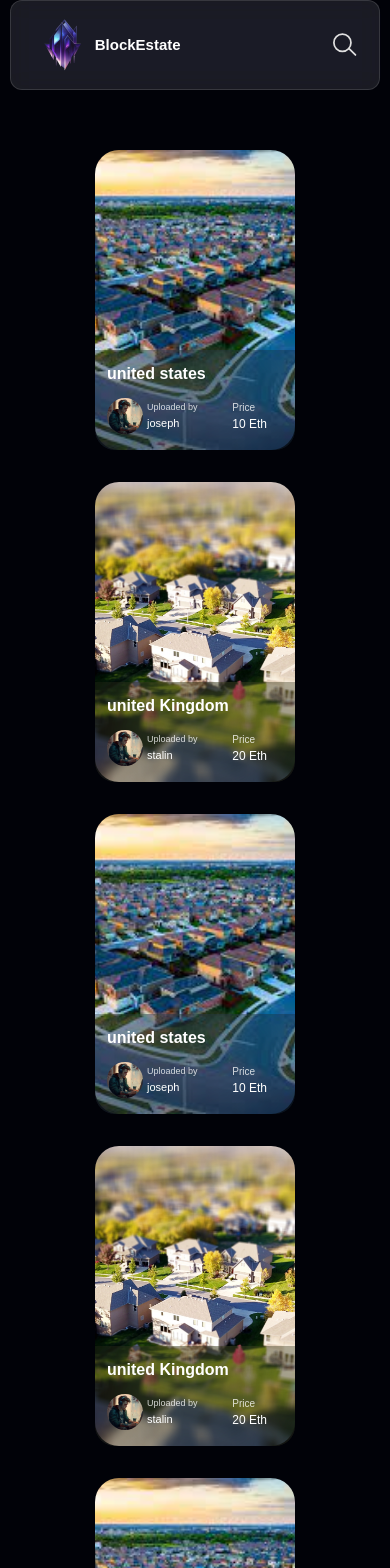
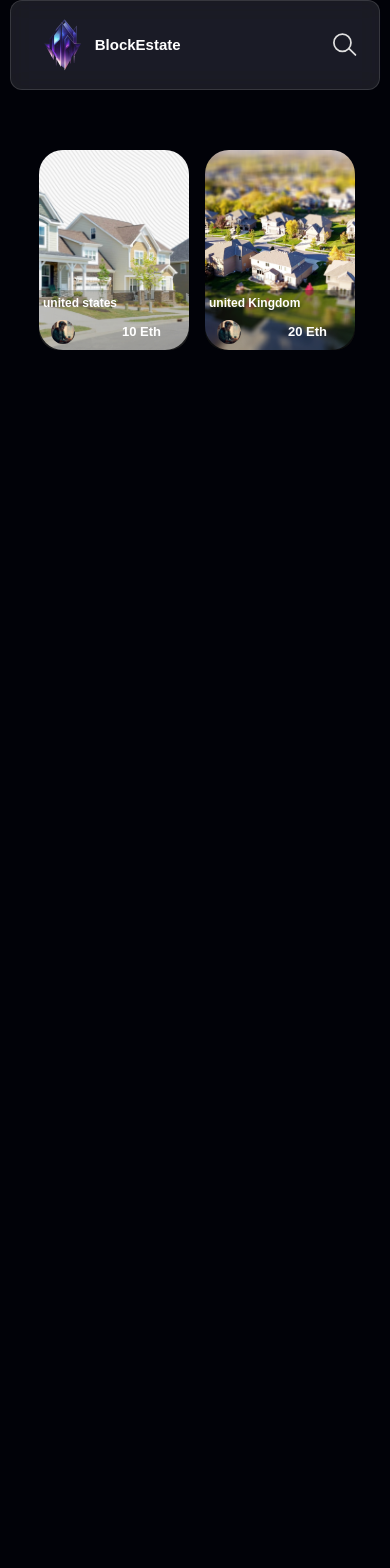
Before and after one commit to Sh0bhit/BlockEstate, a React (Create React App) app: page /Main in a window 390 px wide. Shown: the top 1568 px of the page. After the commit the page ends 844 px from the top, so only its background shows below. Built offline with nearby package versions, Linux system fonts and the light colour scheme.

Commit message:
Responsiveness

```diff
--- a/src/components/Main/Cards.jsx
+++ b/src/components/Main/Cards.jsx
@@ -3,34 +3,43 @@ import { cardData } from "../../constants/constants";
 
 export default function Cards() {
   return (
-    <div className="xs:mt-10 mt-[150px] flex gap-8 flex-wrap justify-center">
+    <div className="xs:mt-10 mt-[150px] sm:flex grid grid-cols-2 xs:gap-8 gap-5 flex-wrap justify-center">
       {cardData.map((card) => {
         return (
-          <div className="flex relative w-[200px] h-[300px]" key={card.id}>
+          <div
+            className="flex relative sm:w-[200px] xs:w-[200px] w-[150px] sm:h-[300px] xs:h-[250px] h-[200px] sm:mx-0 mx-auto"
+            key={card.id}
+          >
             <img
               src={card.image}
               alt={`${card.name}-img`}
               className="rounded-3xl object-cover"
             />
-            <div className="card-gradient absolute bottom-0 w-full h-[100px] cursor-pointer">
-              <h1 className="text-primary font-orbitron font-semibold p-3">
+            <div className="card-gradient absolute bottom-0 w-full xs:h-[100px] h-[60px] cursor-pointer">
+              <h1 className="text-primary font-orbitron font-semibold xs:p-3 p-1 xs:text-[15px] text-[12px]">
                 {card.area}
               </h1>
-              <div className="flex px-3 justify-between">
+              <div className="flex px-3 justify-between mt-1">
                 <div className="flex">
                   <img
                     src={card.profileImg}
                     alt={card.name}
-                    className="w-9 h-9 rounded-full"
+                    className="xs:w-9 w-6 xs:h-9 h-6 rounded-full"
                   />
                   <div className="flex flex-col mx-1 text-primary font-poppins my-auto">
-                    <p className=" text-[9px] opacity-80">Uploaded by</p>
-                    <h1 className="text-[11px]">{card.name}</h1>
+                    <p className="text-[9px] opacity-80 xs:block hidden">
+                      Uploaded by
+                    </p>
+                    <h1 className="text-[11px] xs:block hidden">{card.name}</h1>
                   </div>
                 </div>
                 <div className="flex flex-col mx-1 text-primary font-poppins my-auto px-3">
-                  <p className=" text-[10px] opacity-80">Price</p>
-                  <h1 className="text-[12px]">{card.price} Eth</h1>
+                  <p className=" text-[10px] opacity-80 xs:block hidden">
+                    Price
+                  </p>
+                  <h1 className="text-[13px] xs:font-normal font-bold">
+                    {card.price} Eth
+                  </h1>
                 </div>
               </div>
             </div>
--- a/src/constants/constants.js
+++ b/src/constants/constants.js
@@ -172,100 +172,4 @@ export const cardData = [
     profileImg: "/images/profile/pf.png",
     image: "/images/estate/images1.jpg",
   },
-  {
-    id: "1",
-    area: "united states",
-    name: "joseph",
-    price: "10",
-    profileImg: "/images/profile/pf.png",
-    image: "/images/estate/images.jpeg",
-  },
-  {
-    id: "2",
-    area: "united Kingdom",
-    name: "stalin",
-    price: "20",
-    profileImg: "/images/profile/pf.png",
-    image: "/images/estate/images1.jpg",
-  },
-  {
-    id: "1",
-    area: "united states",
-    name: "joseph",
-    price: "10",
-    profileImg: "/images/profile/pf.png",
-    image: "/images/estate/images.jpeg",
-  },
-  {
-    id: "2",
-    area: "united Kingdom",
-    name: "stalin",
-    price: "20",
-    profileImg: "/images/profile/pf.png",
-    image: "/images/estate/images1.jpg",
-  },
-  {
-    id: "1",
-    area: "united states",
-    name: "joseph",
-    price: "10",
-    profileImg: "/images/profile/pf.png",
-    image: "/images/estate/images.jpeg",
-  },
-  {
-    id: "2",
-    area: "united Kingdom",
-    name: "stalin",
-    price: "20",
-    profileImg: "/images/profile/pf.png",
-    image: "/images/estate/images1.jpg",
-  },
-  {
-    id: "1",
-    area: "united states",
-    name: "joseph",
-    price: "10",
-    profileImg: "/images/profile/pf.png",
-    image: "/images/estate/images.jpeg",
-  },
-  {
-    id: "2",
-    area: "united Kingdom",
-    name: "stalin",
-    price: "20",
-    profileImg: "/images/profile/pf.png",
-    image: "/images/estate/images1.jpg",
-  },
-  {
-    id: "1",
-    area: "united states",
-    name: "joseph",
-    price: "10",
-    profileImg: "/images/profile/pf.png",
-    image: "/images/estate/images.jpeg",
-  },
-  {
-    id: "2",
-    area: "united Kingdom",
-    name: "stalin",
-    price: "20",
-    profileImg: "/images/profile/pf.png",
-    image: "/images/estate/images1.jpg",
-  },
-  {
-    id: "1",
-    area: "united states",
-    name: "joseph",
-    price: "10",
-    profileImg: "/images/profile/pf.png",
-    image: "/images/estate/images.jpeg",
-  },
-  {
-    id: "2",
-    area: "united Kingdom",
-    name: "stalin",
-    price: "20",
-    profileImg: "/images/profile/pf.png",
-    image: "/images/estate/images1.jpg",
-  },
 ];
```
Also changed, not shown: public/images/estate/images.jpeg.
